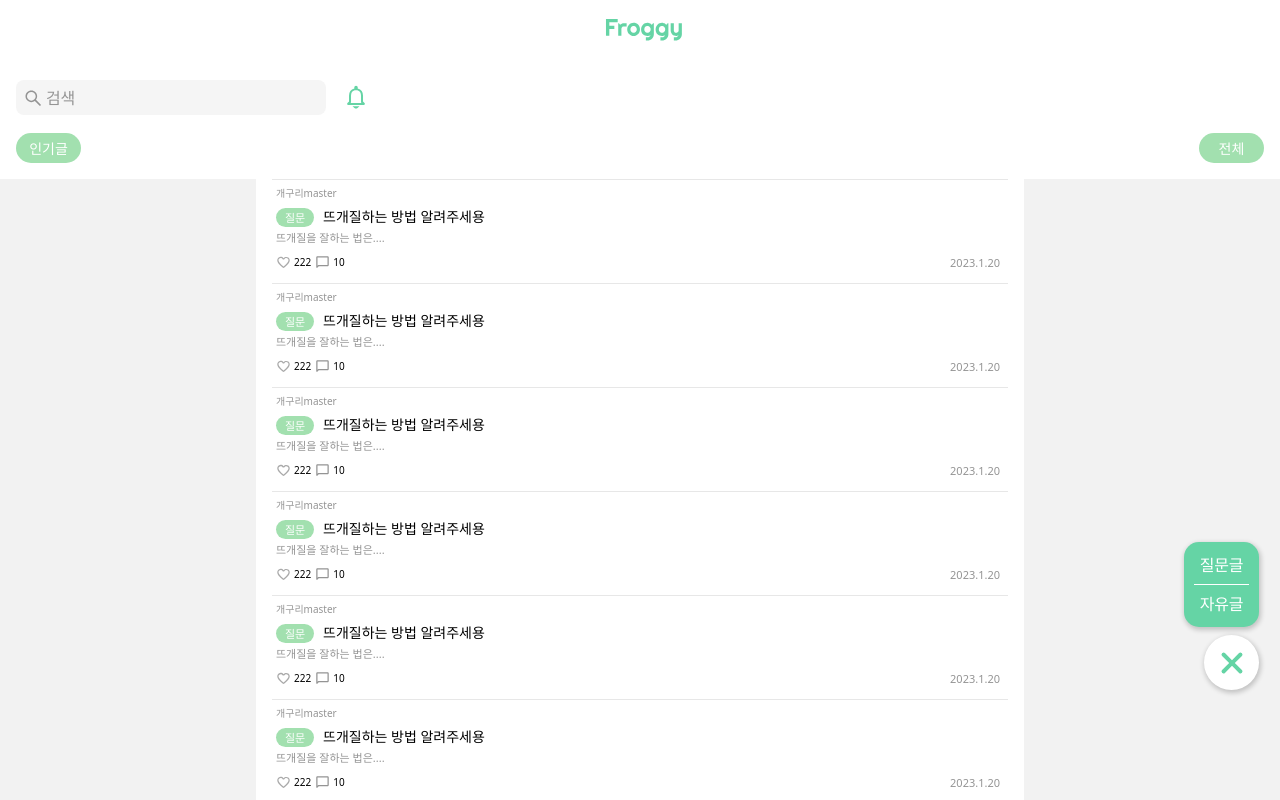
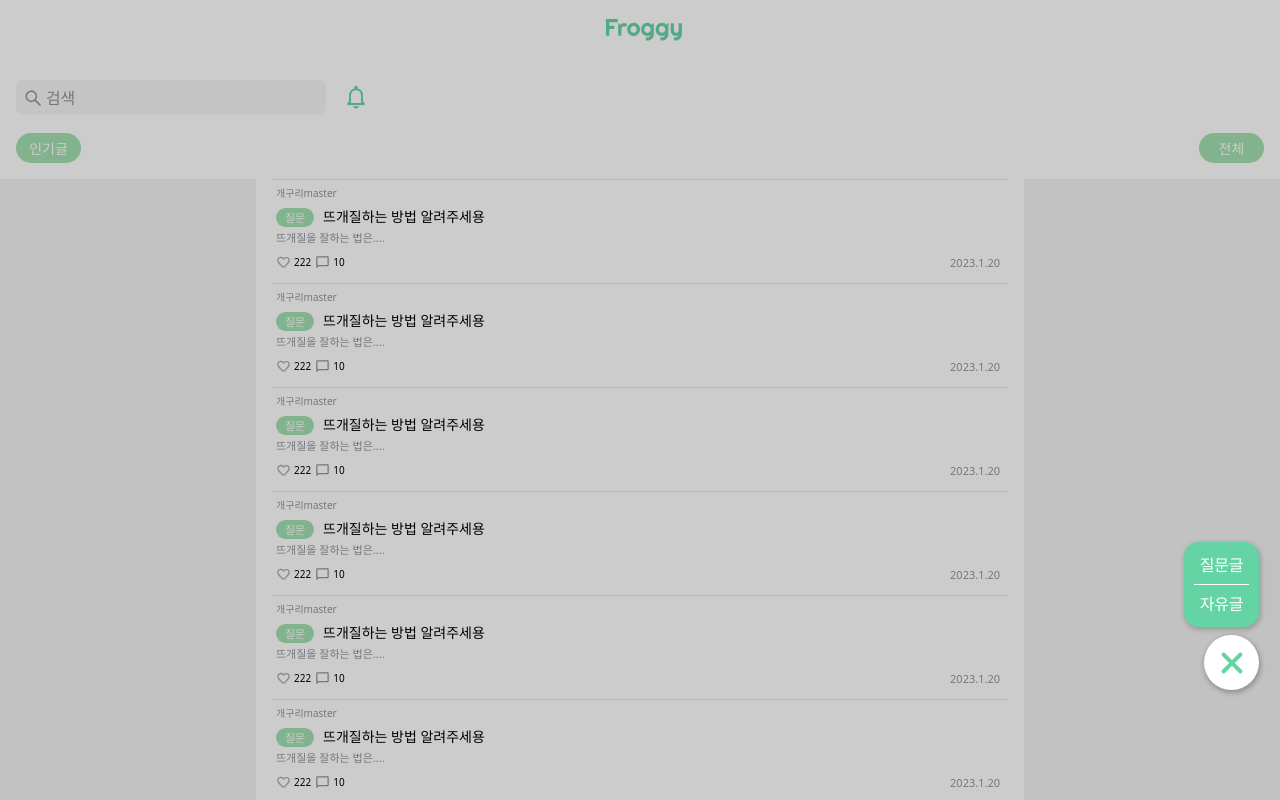
Before and after one commit to froggy-reboot/froggy-front, a React (Create React App) app: page /board in a window 1280 px wide. Both pictures are taken after a click on the button 1231 px from the left and 662 px from the top of the page. Built offline with nearby package versions, Linux system fonts and the light colour scheme.

Commit message:
Feat : 글쓰기 버튼 모달화 - 클릭시 배경 어둡게 - 활성화시 배결 스크롤방지 - 배경 클릭시 모달 닫음

```diff
--- a/src/pages/board/BoardMain.tsx
+++ b/src/pages/board/BoardMain.tsx
@@ -1,4 +1,4 @@
-import React, { useEffect, useState } from 'react';
+import React, { useEffect, useRef, useState } from 'react';
 import { SubmitHandler, useForm } from 'react-hook-form';
 import { ReactComponent as SearchIcon } from 'src/assets/search.svg';
 import { ReactComponent as AlarmIcon } from 'src/assets/alarm.svg';
@@ -84,6 +84,7 @@ const Dummy = [
 ];
 
 export default function BoardMain() {
+  const modalRef = useRef<HTMLDivElement>(null);
   const [showModal, setShowModal] = useState(false);
 
   const { register, handleSubmit, reset, formState } = useForm<IFormInput>({
@@ -99,6 +100,18 @@ export default function BoardMain() {
       reset({ search: '' });
     }
   }, [formState]);
+
+  const showModalHandler = () => {
+    setShowModal((isShow) => !isShow);
+  };
+
+  const closeModalHandler = (
+    event: React.MouseEvent<HTMLDivElement, MouseEvent>,
+  ) => {
+    if (!modalRef.current?.contains(event.target as HTMLButtonElement)) {
+      setShowModal((isShow) => !isShow);
+    }
+  };
 
   return (
     <div className="container">
@@ -158,19 +171,25 @@ export default function BoardMain() {
         </ul>
       </main>
       <button
-        className={`fixed bottom-[11rem] right-[2.1rem] flex h-[5.5rem] w-[5.5rem] items-center justify-center rounded-full shadow-[1px_2px_5px_1px_rgba(0,0,0,0.20)] ${
+        className={`fixed bottom-[11rem] right-[2.1rem] z-[1] flex h-[5.5rem] w-[5.5rem] items-center justify-center rounded-full shadow-[1px_2px_5px_1px_rgba(0,0,0,0.25)] ${
           showModal ? 'bg-white' : 'bg-green-50 '
         }`}
-        onClick={() => setShowModal((isShow) => !isShow)}>
+        onClick={showModalHandler}>
         <PlusIcon
           className={`${showModal ? 'rotate-45 fill-green-50' : ' fill-white'}`}
         />
       </button>
       {showModal && (
-        <div className="fixed bottom-[17.3rem] right-[2.1rem] flex h-[8.5rem] w-[7.5rem] flex-col items-center justify-center gap-[0.9rem] rounded-[1.5rem] bg-green-50 shadow-[1px_2px_5px_1px_rgba(0,0,0,0.20)]">
-          <p className="text-Body font-medium text-white">질문글</p>
-          <hr className="w-[5.5rem] border-white" />
-          <p className="text-Body font-medium text-white">자유글</p>
+        <div
+          className="fixed top-0 h-[100vh] w-[100vw] bg-[rgba(0,0,0,0.2)]"
+          onClick={closeModalHandler}>
+          <div
+            ref={modalRef}
+            className="fixed bottom-[17.3rem] right-[2.1rem] flex h-[8.5rem] w-[7.5rem] flex-col items-center justify-center gap-[0.9rem] rounded-[1.5rem] bg-green-50 shadow-[1px_2px_5px_1px_rgba(0,0,0,0.20)]">
+            <p className="text-Body font-medium text-white">질문글</p>
+            <hr className="w-[5.5rem] border-white" />
+            <p className="text-Body font-medium text-white">자유글</p>
+          </div>
         </div>
       )}
     </div>
```
